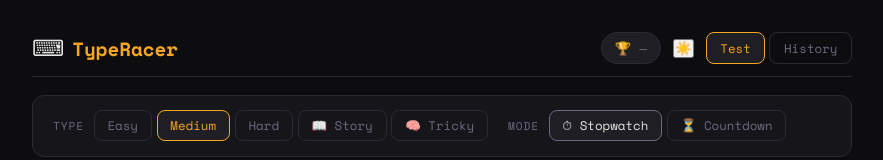
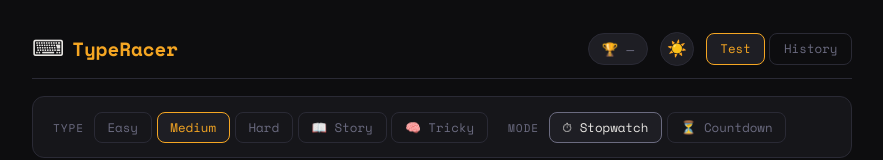
Before and after one commit to harshavardhan79512/typingspeedtest, a React (Vite) app: page / in a window 1280 px wide. Shown: the top 160 px of the page, without its empty margins (198-1081 px from the left). Built offline with nearby package versions, Linux system fonts and the light colour scheme.

Commit message:
Add light theme styles to App.css

```diff
--- a/src/App.css
+++ b/src/App.css
@@ -29,12 +29,52 @@
   --radius-sm:  8px;
 }
 
+/* ── Light theme ─────────────────────────────────────────── */
+:root[data-theme="light"], [data-theme="light"] {
+  --bg:         #f4f3f0;
+  --bg-card:    #ffffff;
+  --bg-stat:    #eeecea;
+  --border:     #d6d3cc;
+  --text:       #1a1a1f;
+  --text-muted: #7a7870;
+  --text-dim:   #c2bfb8;
+  --accent:     #d4840a;
+  --correct:    #16a34a;
+  --wrong-bg:   #ff4d4d22;
+  --wrong-txt:  #dc2626;
+  --cursor:     #d4840a;
+  --good:       #16a34a;
+  --warn:       #ca8a04;
+  --danger:     #dc2626;
+  --easy:       #16a34a;
+  --medium:     #d4840a;
+  --hard:       #dc2626;
+  --tricky:     #7c3aed;
+  --story:      #0284c7;
+}
+
 body {
   background: var(--bg); color: var(--text); font-family: var(--font-sans);
   min-height: 100vh; display: flex; align-items: flex-start;
   justify-content: center; padding: 2rem 1rem 4rem;
+  transition: background 0.25s ease, color 0.25s ease;
 }
+
+/* ── Theme toggle button ──────────────────────────────────── */
+.theme-toggle {
+  display: flex; align-items: center; justify-content: center;
+  width: 2.1rem; height: 2.1rem;
+  border-radius: 50%;
+  border: 1px solid var(--border);
+  background: var(--bg-stat);
+  cursor: pointer;
+  font-size: 1rem;
+  transition: border-color 0.15s, background 0.15s, transform 0.2s;
+  flex-shrink: 0;
+}
+.theme-toggle:hover { border-color: var(--accent); transform: rotate(20deg); }
 .app { width: 100%; max-width: 820px; display: flex; flex-direction: column; gap: 1.1rem; }
+.app, .app * { transition: background-color 0.25s ease, border-color 0.25s ease, color 0.25s ease; }
 
 .header { display: flex; align-items: center; justify-content: space-between; padding-bottom: 0.75rem; border-bottom: 1px solid var(--border); }
 .logo { display: flex; align-items: center; gap: 0.5rem; }
```
